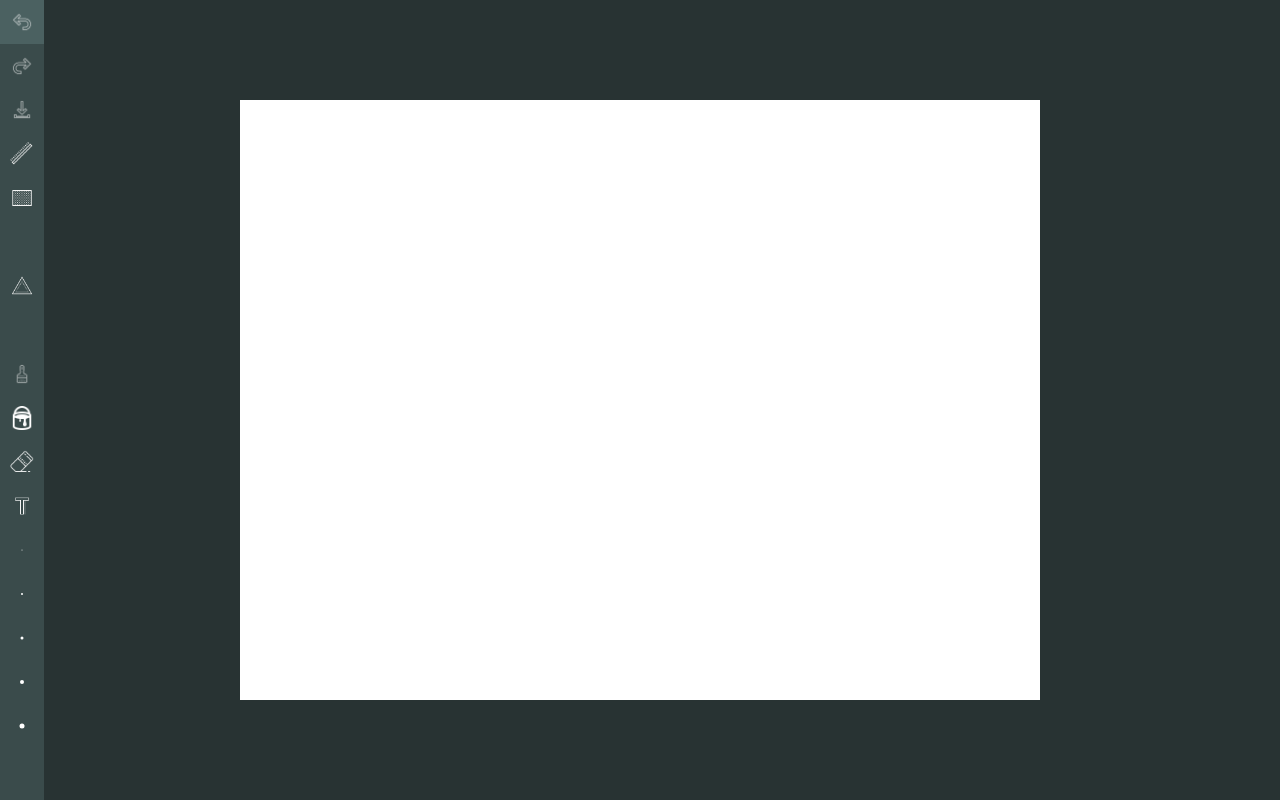
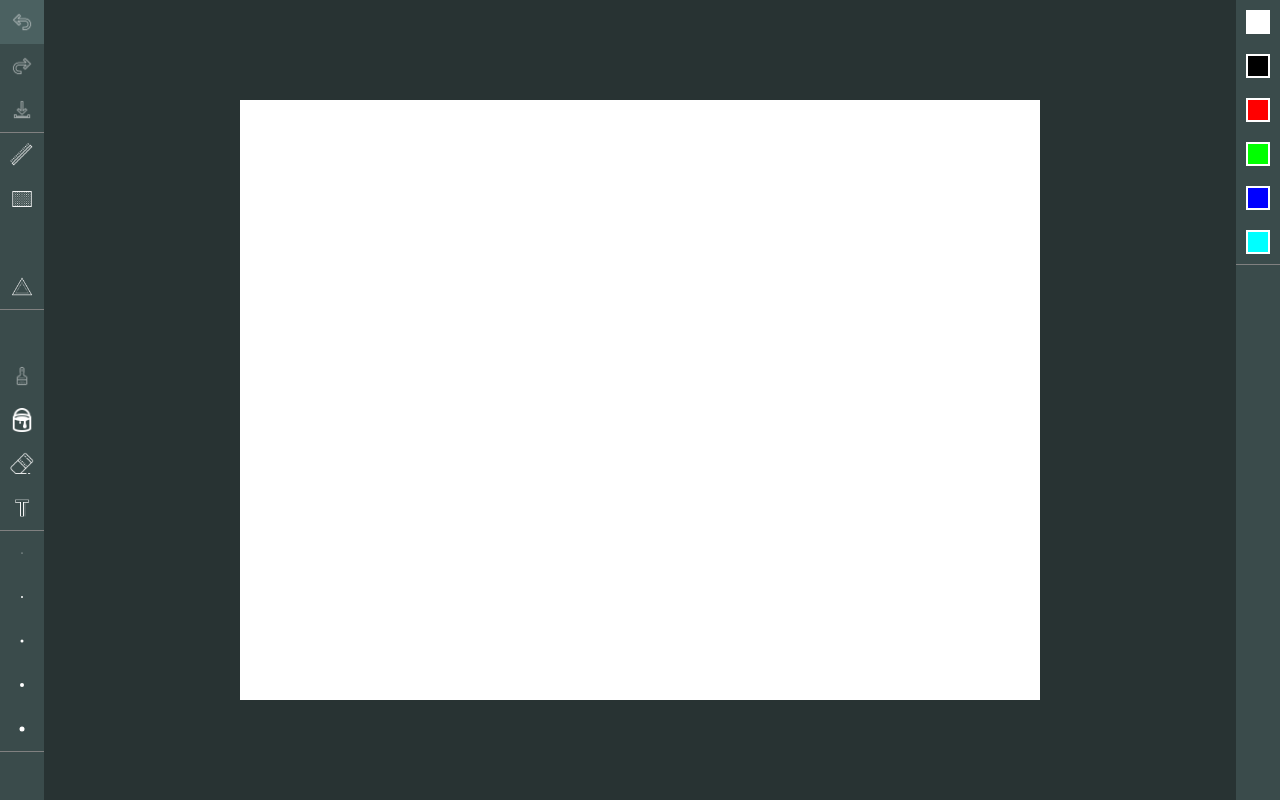
Before and after one commit to szkript/visualDesigner, a plain HTML site: page index.html in a window 1280 px wide. Drawn offline with Linux system fonts and the light colour scheme.

Commit message:
active state style

```diff
--- a/index.html
+++ b/index.html
@@ -22,7 +22,7 @@
     <canvas id="canvas" width="800" height="600"></canvas>
 
     <div class="toolbox right">
-        <div class="group swatches"></div>
+        <div class="group swatches" id="swatches"></div>
     </div>
 
 
--- a/js/toolbar.js
+++ b/js/toolbar.js
@@ -1,12 +1,30 @@
 document.addEventListener('DOMContentLoaded', (event) => {
     // init toolbar
     const toolbarIconList = getToolbarIcons();
-    Object.keys(toolbarIconList).map(key => loadTools(key, toolbarIconList[key]));
+    Object.keys(toolbarIconList).map(key => loadLeftToolbar(key, toolbarIconList[key]));
     initLinesWidths();
+    loadRightToolbar();
 });
 
 
-function loadTools(group, toolbarIcons) {
+function loadRightToolbar() {
+    const toolbar = document.getElementById('swatches');
+    const colors = getColors();
+    colors.forEach(color => toolbar.appendChild(createColor(color)));
+};
+
+function createColor(color){
+    const colorDiv = document.createElement('div');
+    colorDiv.setAttribute('class', 'item');
+    colorDiv.setAttribute('data-color', `${color}`);
+    const innerDiv = document.createElement('div');
+    innerDiv.setAttribute('class', 'swatch');
+    innerDiv.setAttribute('style', `background-color:${color};`);
+    colorDiv.appendChild(innerDiv);
+    return colorDiv;
+};
+
+function loadLeftToolbar(group, toolbarIcons) {
     // parse group commands div
     const toolbar = document.getElementById(group);
 
@@ -58,3 +76,14 @@ function getToolbarIcons() {
 
     return toolbarDict;
 };
+
+function getColors() {
+    return [
+        '#ffffff',
+        '#000000',
+        '#ff0000',
+        '#00ff00',
+        '#0000ff',
+        '#00ffff'
+    ]
+}
--- a/src/style/style.css
+++ b/src/style/style.css
@@ -9,6 +9,10 @@ body {
     background-color: #3a4b4b;
 }
 
+.toolbox .group{
+    border-bottom: thin solid gray;
+}
+
 .toolbox .group .item {
     width: 24px;
     height: 24px;
@@ -16,7 +20,7 @@ body {
     cursor: pointer;
 }
 
-.toolbox .group .item:hover {
+.toolbox .group .item:hover, .toolbox .group .item.active {
     background-color: #4b6161;
 }
 
@@ -48,6 +52,13 @@ body {
     top: 0px;
 }
 
+.toolbox .group.swatches .item .swatch{
+    box-sizing: border-box;
+    width: 100%;
+    height: 100%;
+    border: 2px solid white;
+}
+
 #canvas {
     position: absolute;
     top: 50%;
```
